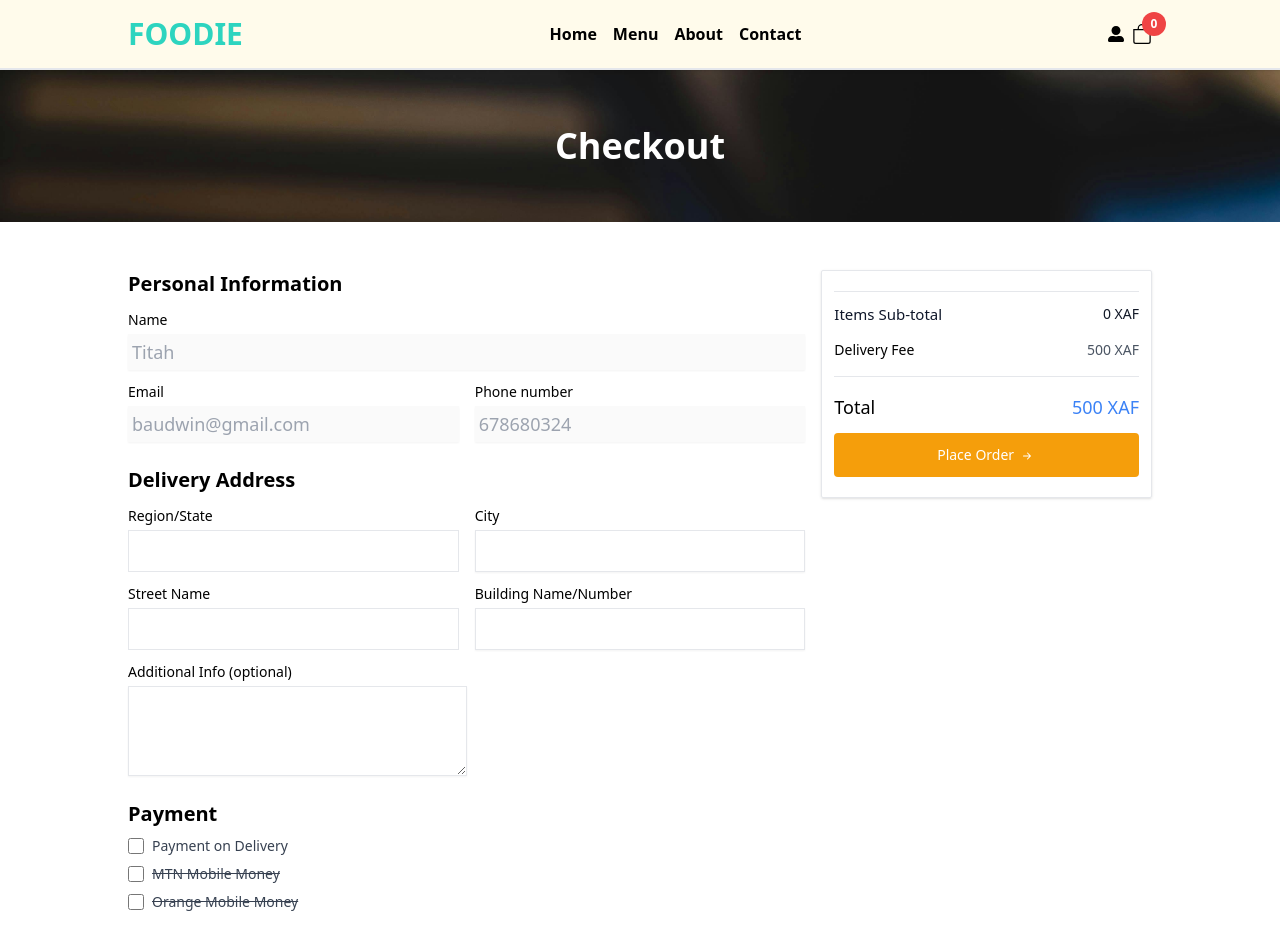
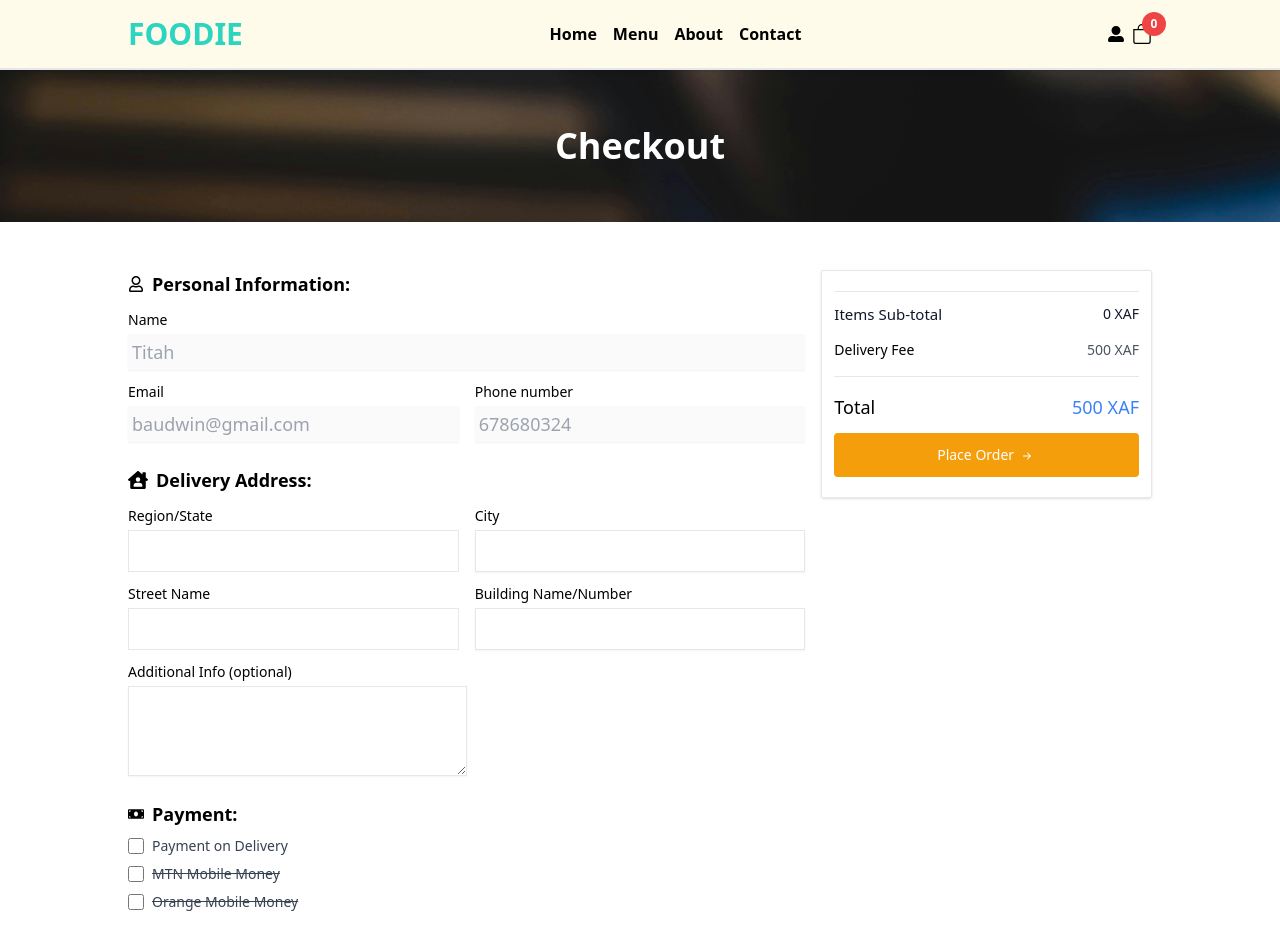
Before and after one commit to Baudwin/food-delivery, a React (Vite) app: page /checkout in a window 1280 px wide. Shown: the top 934 px of the page. Built offline with nearby package versions, Linux system fonts and the light colour scheme.

Commit message:
added react icons checkout page

```diff
--- a/src/pages/checkout.jsx
+++ b/src/pages/checkout.jsx
@@ -3,6 +3,7 @@ import { Link, useNavigate } from 'react-router-dom'
 import { useCartStore } from '../store/useCartStore'
 import { usePlaceOrder } from '../hooks/useOrderData'
 import { toast } from 'react-toastify'
+import { FaHouseUser, FaMoneyBill, FaRegUser } from 'react-icons/fa'
 
 
 export const Checkout = () => {
@@ -57,7 +58,11 @@ export const Checkout = () => {
 
 
         <div className='space-y-3'>
-              <h1 className='font-bold text-xl'>Personal Information</h1>
+
+              <div className='flex items-center gap-2'>
+                <FaRegUser/>
+                <h1 className='font-bold text-lg'>Personal Information:</h1>
+              </div>
 
                 <div className='flex sm:flex-col lg:gap-4 xl:gap-4 sm:gap-3 md:gap-3'>
                     <div className='flex flex-col flex-1 gap-1'>
@@ -82,7 +87,12 @@ export const Checkout = () => {
 
 
             <div className='space-y-3'>
-                 <h1 className='font-bold text-xl'>Delivery Address</h1>
+                <div className='flex items-center gap-2'>
+
+                     <FaHouseUser className='w-5 h-6'/>
+                   <h1 className='font-bold text-lg'>Delivery Address: </h1>
+                </div>
+
                 <div className='flex sm:flex-col gap-4 lg:gap-4 xl:gap-4 sm:gap-3 md:gap-3'>
                     <div className='flex flex-col flex-1 gap-1'>
                     <label className='font-medium text-sm' htmlFor="">Region/State</label>
@@ -117,8 +127,12 @@ export const Checkout = () => {
 
                 </div>
 
+
                 <div className='space-y-2'>
-                    <h1 className='font-bold text-xl'>Payment</h1>
+                    <div className='flex items-center gap-2'>
+                    <FaMoneyBill/>
+                    <h1 className='font-bold text-lg'>Payment:</h1>
+                </div>
                     <div className='flex items-center gap-2'>
                         <input className='h-4 w-4' type="checkbox" name="" id="" />
                         <span className='text-sm text-gray-700 font-medium'>Payment on Delivery</span>
```
